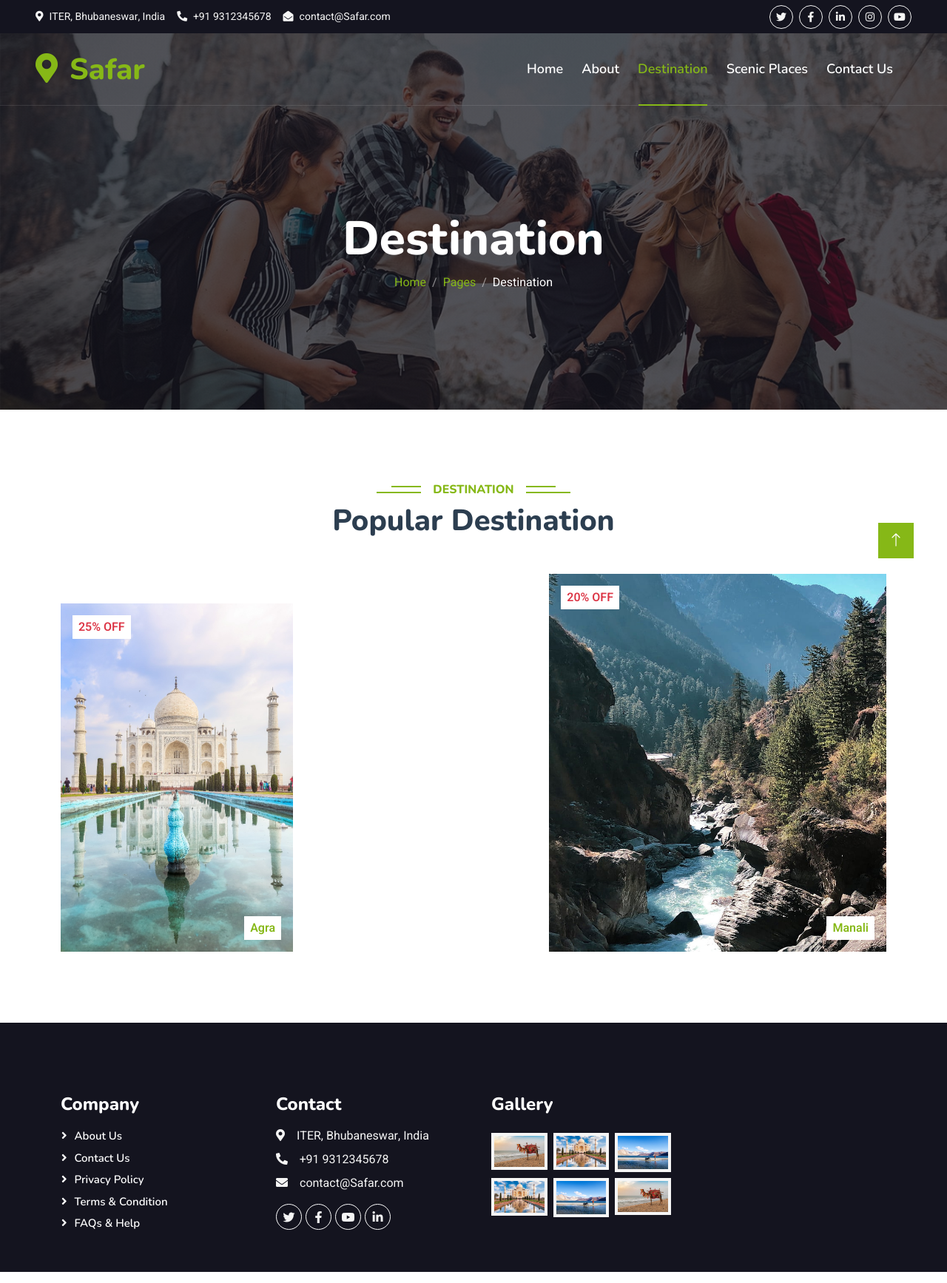
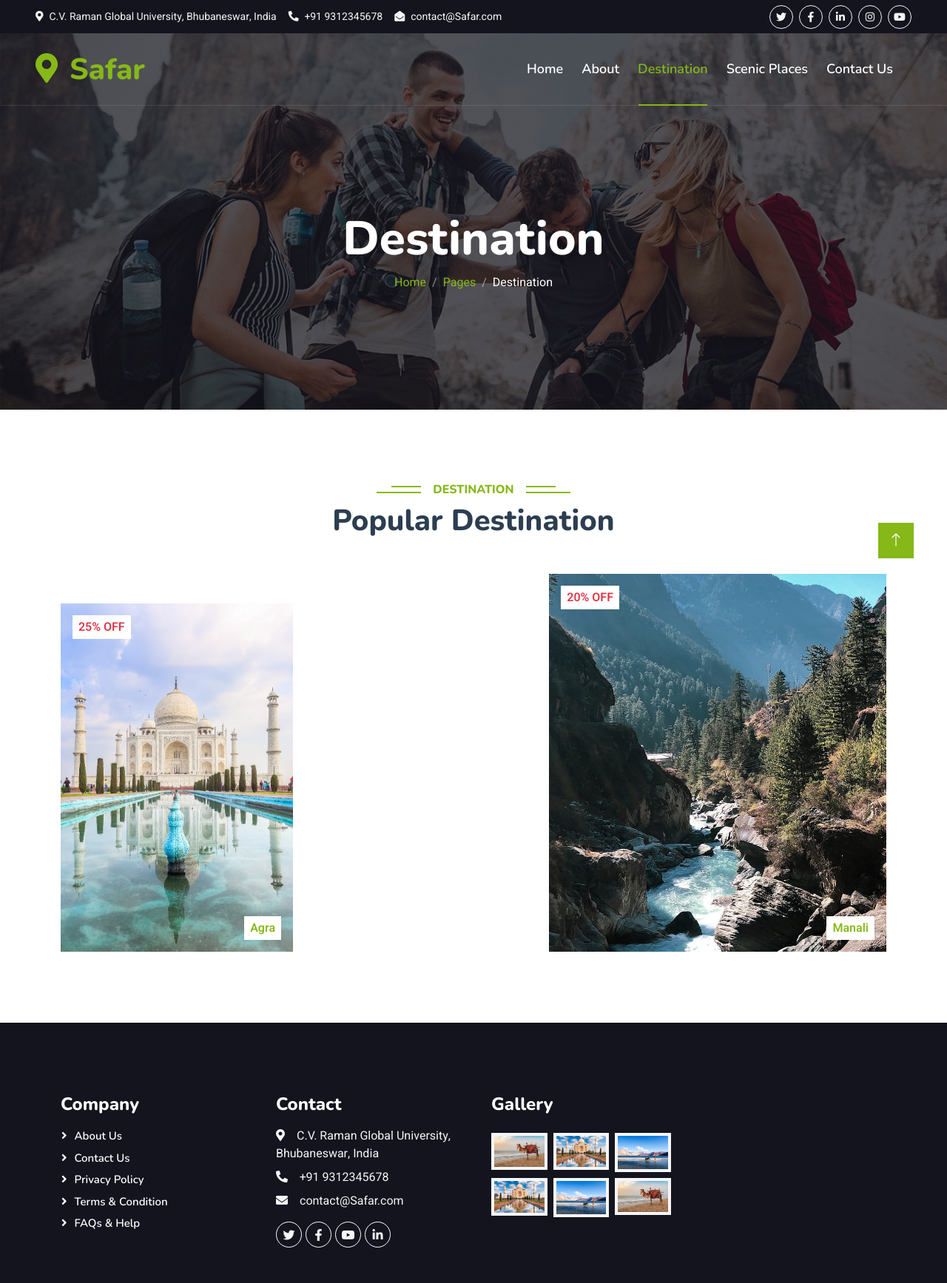
Before and after one commit to Aditya95233/Traveller, a plain HTML site: page destination.html in a window 1280 px wide. Shown: the whole page at 74% size. Drawn offline with nearby package versions, Linux system fonts and the light colour scheme; a script that the page names is missing.

Commit message:
destination.html

```diff
--- a/destination.html
+++ b/destination.html
@@ -43,7 +43,7 @@
         <div class="row gx-0">
             <div class="col-lg-8 text-center text-lg-start mb-2 mb-lg-0">
                 <div class="d-inline-flex align-items-center" style="height: 45px;">
-                    <small class="me-3 text-light"><i class="fa fa-map-marker-alt me-2"></i>ITER, Bhubaneswar,
+                    <small class="me-3 text-light"><i class="fa fa-map-marker-alt me-2"></i>C.V. Raman Global University, Bhubaneswar,
                         India</small>
                     <small class="me-3 text-light"><i class="fa fa-phone-alt me-2"></i>+91 9312345678</small>
                     <small class="text-light"><i class="fa fa-envelope-open me-2"></i>contact@Safar.com</small>
@@ -180,7 +180,7 @@
                 </div>
                 <div class="col-lg-3 col-md-6">
                     <h4 class="text-white mb-3">Contact</h4>
-                    <p class="mb-2"><i class="fa fa-map-marker-alt me-3"></i>ITER, Bhubaneswar, India</p>
+                    <p class="mb-2"><i class="fa fa-map-marker-alt me-3"></i>C.V. Raman Global University, Bhubaneswar, India</p>
                     <p class="mb-2"><i class="fa fa-phone-alt me-3"></i>+91 9312345678</p>
                     <p class="mb-2"><i class="fa fa-envelope me-3"></i>contact@Safar.com</p>
                     <div class="d-flex pt-2">
```
